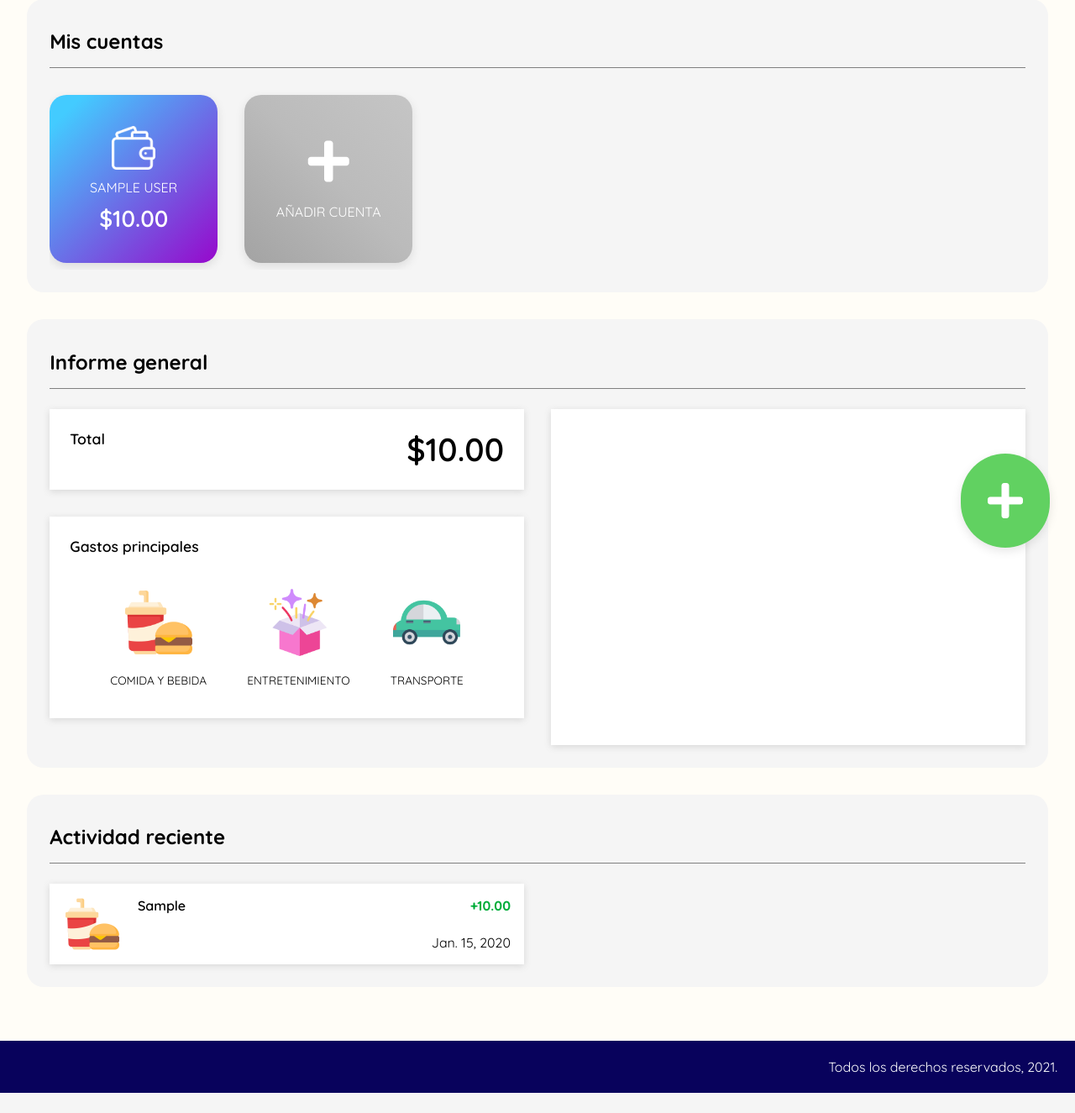
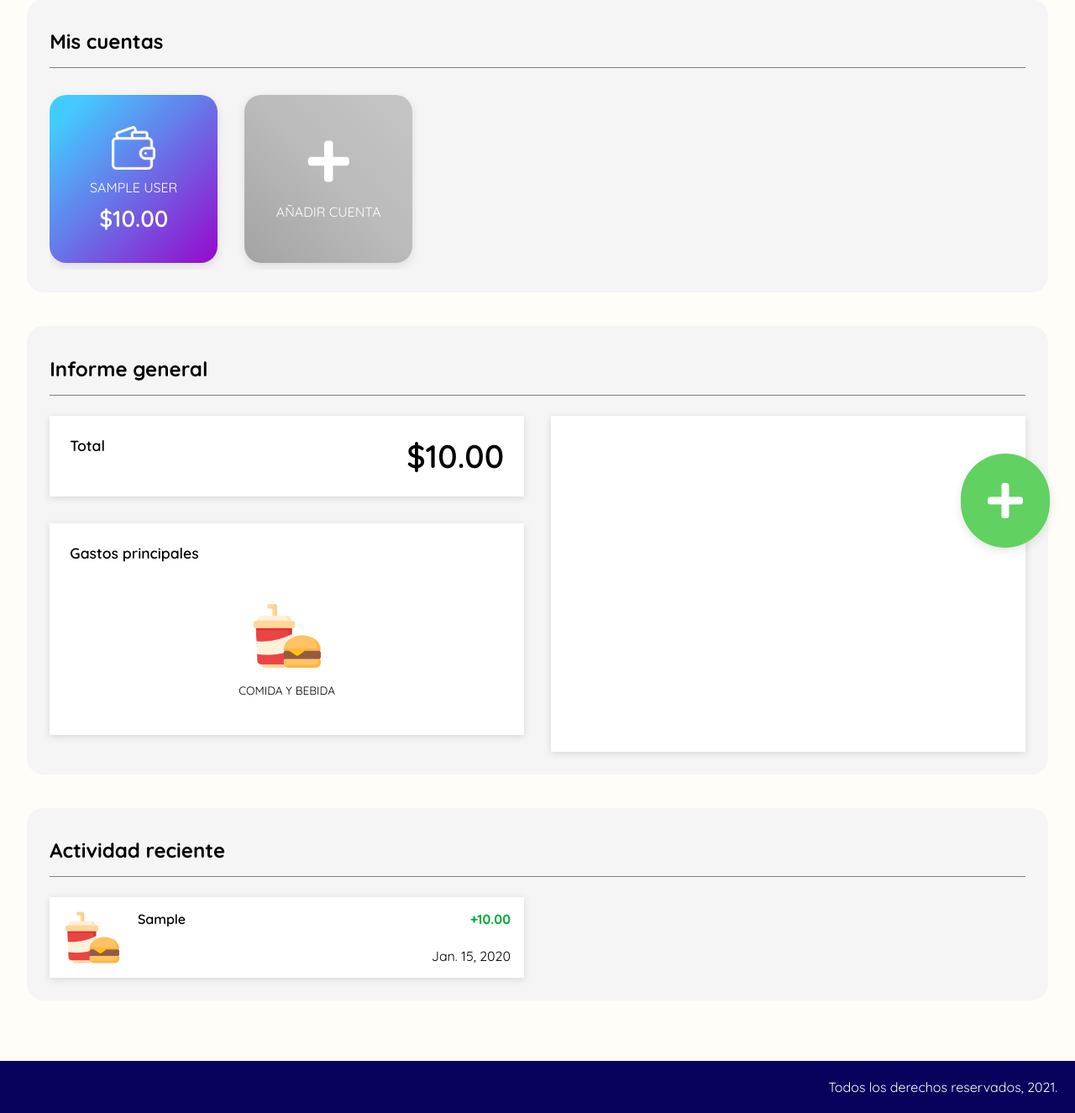
Before and after one commit to carolinamcc15/MyMoney, a Django app: page /general in a window 1280 px wide. Shown: the part 118-1443 px from the top of the page at 84% size. Before the commit the page ends 1419 px from the top, so only its background shows below. Run offline with Django 3.2, Linux system fonts and the light colour scheme; a user stored in the database is signed in; tables that the repository leaves empty hold one stand-in row (values such as "Sample post"); some libraries are stand-ins or nearby versions.

Commit message:
Add: Top 3 categories with most expenses functionality

```diff
--- a/mymoneyapp/admin.py
+++ b/mymoneyapp/admin.py
@@ -2,7 +2,7 @@ from django.contrib import admin
 from .models import User, Category, AccountType, Account, Record
 
 class UserAdmin(admin.ModelAdmin):
-    list_display = ('username', 'email', 'first_name', 'last_name', 'password')
+    list_display = ('username', 'email', 'first_name', 'last_name')
 
 class CategoryAdmin(admin.ModelAdmin):
     list_display = ('id', 'category')
@@ -16,7 +16,6 @@ class AccountAdmin(admin.ModelAdmin):
 class RecordAdmin(admin.ModelAdmin):
     list_display = ('id', 'username', 'account', 'category', 'is_income', 'quantity', 'date', 'description')
 
-
 admin.site.register(User, UserAdmin)
 admin.site.register(Category, CategoryAdmin)
 admin.site.register(AccountType, AccountTypeAdmin)
--- a/mymoneyapp/functions/get_data.py
+++ b/mymoneyapp/functions/get_data.py
@@ -1,4 +1,4 @@
-from ..models import Record
+from ..models import Record, Category
 
 def recent(user):
     records = Record.objects.filter(username = user).order_by('-update_datetime')
@@ -9,7 +9,29 @@ def recent(user):
         recent_records.append(record)
         counter = counter + 1
 
-        if len(recent_records) == 6:
+        if len(recent_records) == 4:
             break
 
     return recent_records
+
+def top_categories(user):
+    categories = Category.objects.all()
+    categories_count = []
+
+    for category in categories:
+        count = Record.objects.filter(username = user).filter(category = category).count()
+
+        category = {
+            "id": category.id,
+            "count": count,
+        }
+
+        if count > 0:
+            categories_count.append(category)
+
+        top_three = descendant = sorted(categories_count, key=lambda x: x['count'], reverse=True)
+
+        if len(top_three) > 3:
+            top_three = [descendant[0], descendant[1], descendant[2]]
+
+    return top_three
--- a/mymoneyapp/static/css/general.css
+++ b/mymoneyapp/static/css/general.css
@@ -11,7 +11,7 @@ section {
     flex-direction: column;
     background-color: #f5f5f5;
     padding: 1.7rem;
-    margin-bottom: 2rem;
+    margin-bottom: 2.5rem;
     border-radius: 20px;
 }
 
@@ -195,7 +195,7 @@ div#top-categories {
 
 div#categories-container {
     display: flex;
-    justify-content: space-evenly;
+    justify-content: space-around;
 }
 
 div.category {
@@ -204,8 +204,9 @@ div.category {
     flex-direction: column;
 }
 
-div.category-img {
+div.catogory-img {
     display: flex;
+    flex-direction: column;
     justify-content: center;
     align-items: center;
     padding: 0.5rem;
@@ -213,6 +214,7 @@ div.category-img {
 
 img.large-icon {
     width: 80px;
+    margin: auto;
 }
 
 p.sm-title {
--- a/mymoneyapp/templates/general.html
+++ b/mymoneyapp/templates/general.html
@@ -55,25 +55,57 @@
                 <div id="top-categories">
                     <h3>Gastos principales</h3>
                     <div id="categories-container">
+
+                        {% for category in top %}
                         <div class="category">
+                            {% if category.id == 1 %}
                                 <div class="catogory-img">
-                                <img class="large-icon" src="{% static 'images/categories/fast-food.png' %}"
-                                    alt="Dinero" />
-                            </div>
+                                    <img src="{% static 'images/categories/fast-food.png' %}" class="large-icon" alt="Hamburguesa y bebida" />
                                     <p class="sm-title">Comida y bebida</p>
                                 </div>
-                        <div class="category">
+                            {% elif category.id == 2 %}
                                 <div class="catogory-img">
-                                <img class="large-icon" src="{% static 'images/categories/entertainment.png' %}" alt="Dinero" />
+                                    <img src="{% static 'images/categories/shopping.png' %}" class="large-icon" alt="Bolsas de compras" />
+                                    <p class="sm-title">Compras</p>
                                 </div>
+                            {% elif category.id == 3 %}
+                                <div class="catogory-img">
+                                    <img src="{% static 'images/categories/house.png' %}" class="large-icon" alt="Casa blanca" />
+                                    <p class="sm-title">Vivienda</p>
+                                </div>
+                            {% elif category.id == 4 %}
+                                <div class="catogory-img">
+                                    <img src="{% static 'images/categories/car.png' %}" class="large-icon" alt="Vehículo color aqua" />
+                                    <p class="sm-title">Transporte</p>
+                                </div>
+                            {% elif category.id == 5 %}
+                                <div class="catogory-img">
+                                    <img src="{% static 'images/categories/entertainment.png' %}" class="large-icon" alt="Caja de sorpresas" />
                                     <p class="sm-title">Entretenimiento</p>
                                 </div>
-                        <div class="category">
+                            {% elif category.id == 6 %}
                                 <div class="catogory-img">
-                                <img class="large-icon" src="{% static 'images/categories/car.png' %}" alt="Dinero" />
+                                    <img src="{% static 'images/categories/message.png' %}" class="large-icon" alt="Celular con mensaje" />
+                                    <p class="sm-title">Comunicaciones</p>
                                 </div>
-                            <p class="sm-title">Transporte</p>
+                            {% elif category.id == 7 %}
+                                <div class="catogory-img">
+                                    <img src="{% static 'images/categories/income.png' %}" class="large-icon" alt="Monedas color oro" />
+                                    <p class="sm-title">Ingreso</p>
                                 </div>
+                            {% elif category.id == 8 %}
+                                <div class="catogory-img">
+                                    <img src="{% static 'images/categories/stonks.png' %}" class="large-icon" alt="Inversiones" />
+                                    <p class="sm-title">Inversiones</p>
+                                </div>
+                            {% else %}
+                                <div class="catogory-img">
+                                    <img src="{% static 'images/categories/others.png' %}" class="large-icon" alt="Otras opciones" />
+                                    <p class="sm-title">Otros</p>
+                                </div>
+                            {% endif %}
+                        </div>
+                        {% endfor %}
                     </div>
                 </div>
             </div>
--- a/mymoneyapp/views.py
+++ b/mymoneyapp/views.py
@@ -30,8 +30,9 @@ def general(request):
     user = request.user
     accounts = Account.objects.filter(username = user)
     total = 0
+
     recent_records = get_data.recent(user)
-    categories_count = []
+    top_categories = get_data.top_categories(user)
 
     for account in accounts:
         total = total + account.current_balance
@@ -40,7 +41,8 @@ def general(request):
         "accounts": accounts,
         "total": total,
         "recent_records": recent_records,
-        "norecords": "No se encontraron registros"
+        "top": top_categories,
+        "norecords": "No se encontraron registros",
     })
 
 
```
Also changed, not shown: mymoneyapp/migrations/0005_auto_20211016_1627.py (added). Lines whose indentation alone changed are shown as unchanged.
